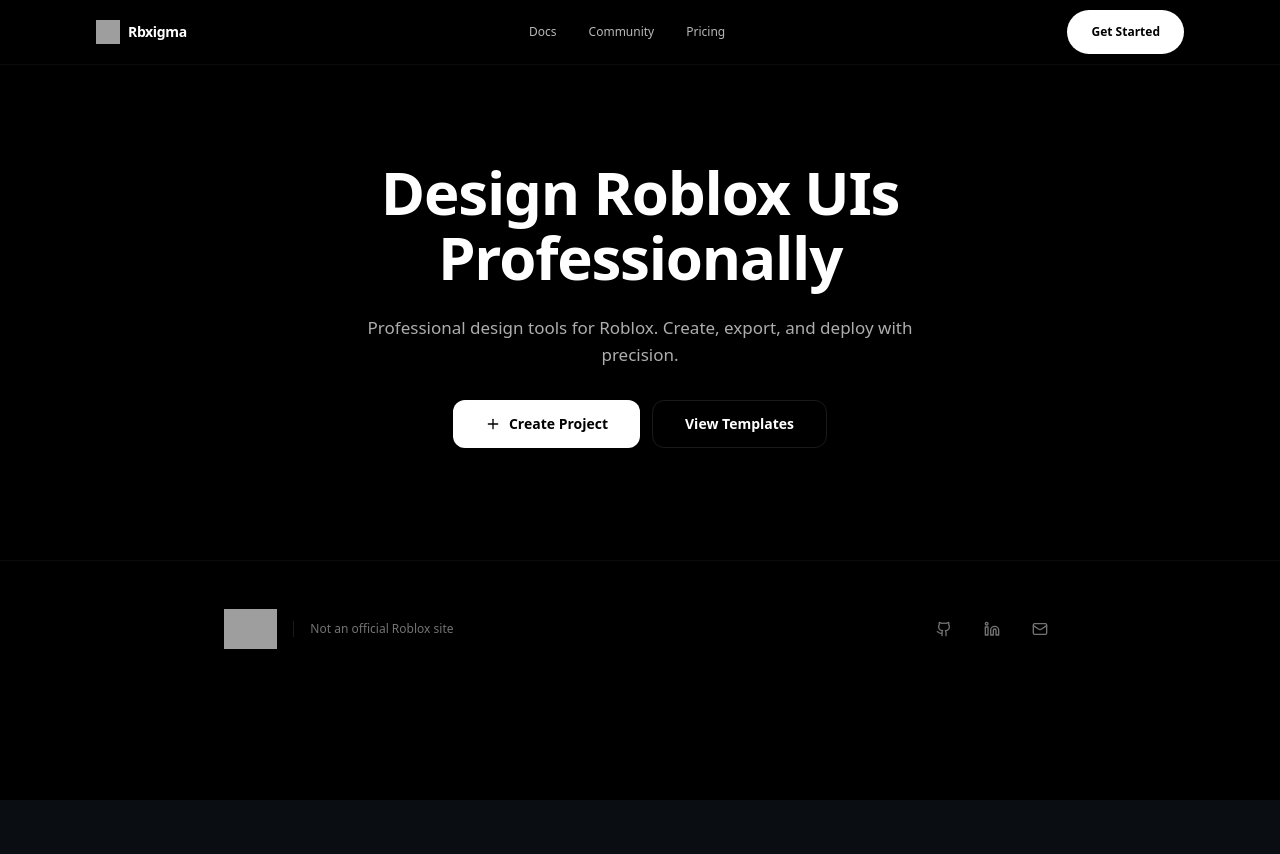
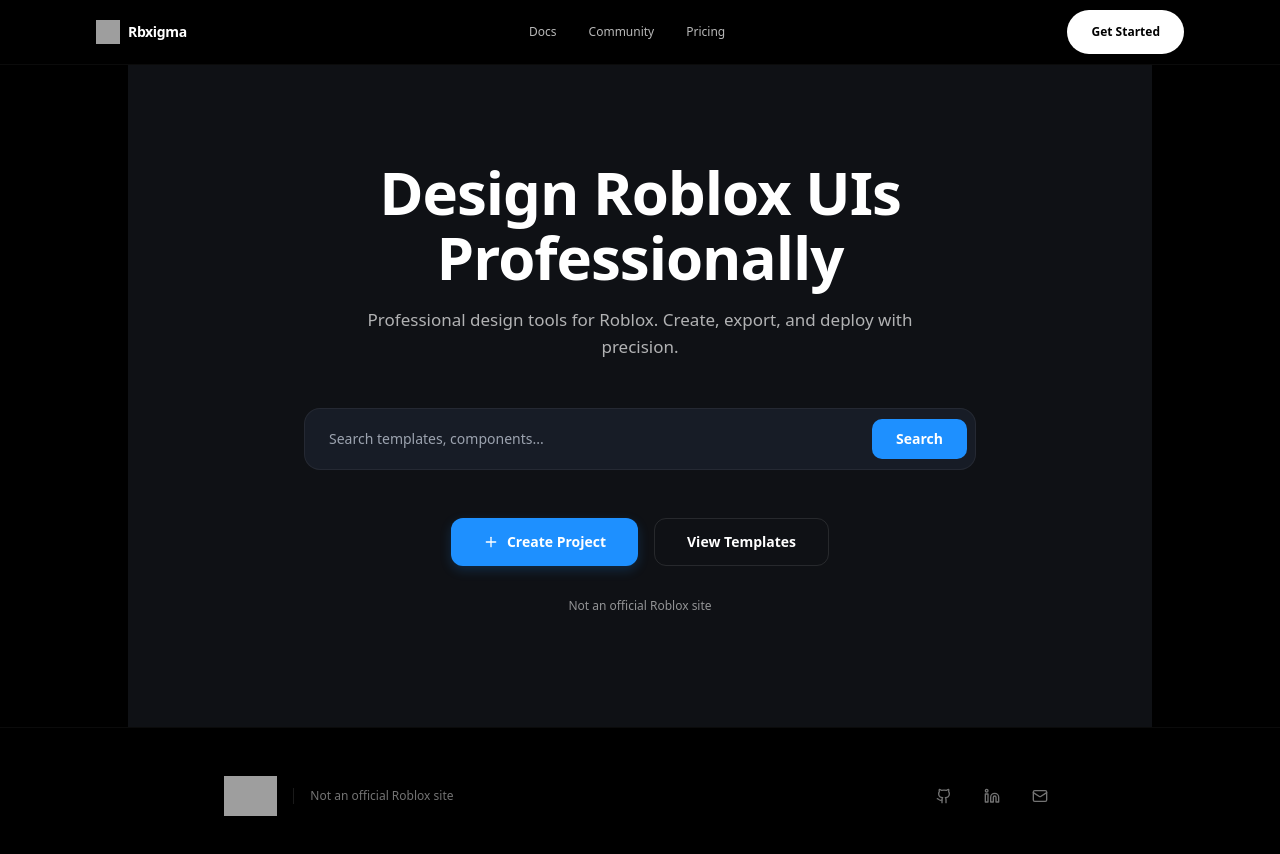
Before and after one commit to Robux-genefrddddd/rxdsddz, a React (Vite) app: page / in a window 1280 px wide. Shown: the top 854 px of the page. Before the commit the page ends 800 px from the top, so only its background shows below. Built offline with nearby package versions, Linux system fonts and the light colour scheme; grey boxes are pictures that could not be loaded.

Commit message:
Refactor hero - add gradient background, search block, blue accent buttons, move footer
cgen-70d2d726f4d94da88dcc7c9d97cf857c

```diff
--- a/client/pages/Index.tsx
+++ b/client/pages/Index.tsx
@@ -60,19 +60,31 @@ export default function Index() {
       </nav>
 
       {/* Main Content */}
-      <main className="pt-12">
+      <main className="pt-12 relative">
+        {/* Background gradient overlay */}
+        <div
+          className="absolute top-0 left-1/2 -translate-x-1/2 w-full h-96 pointer-events-none"
+          style={{
+            background: 'radial-gradient(circle at center top, rgba(255,255,255,0.06) 0%, transparent 70%)',
+            zIndex: 0
+          }}
+        />
+
         {/* Hero Section */}
-        <section className="max-w-5xl mx-auto px-8 py-28 text-center">
-          {/* H1 - Reduced size and cleaner */}
+        <section
+          className="max-w-5xl mx-auto px-8 py-28 text-center relative z-10"
+          style={{ backgroundColor: '#0F1115' }}
+        >
+          {/* H1 - Adjusted */}
           <h1
-            className="font-bold leading-tight tracking-tight mb-6"
+            className="font-bold leading-tight tracking-tight mb-4"
             style={{
               fontSize: '60px',
               fontWeight: 800,
               lineHeight: 1.08,
-              letterSpacing: '-0.02em',
+              letterSpacing: '-1px',
               maxWidth: '950px',
-              margin: '0 auto 24px'
+              margin: '0 auto 16px'
             }}
           >
             Design Roblox UIs
@@ -82,24 +94,55 @@ export default function Index() {
 
           {/* Subtitle - SaaS pro style */}
           <p
-            className="mb-8"
+            className="mb-12"
             style={{
               fontSize: '17px',
               color: 'rgba(255,255,255,0.68)',
               lineHeight: 1.6,
-              maxWidth: '600px',
-              margin: '0 auto 32px'
+              maxWidth: '620px',
+              margin: '0 auto 48px'
             }}
           >
             Professional design tools for Roblox. Create, export, and deploy with precision.
           </p>
 
+          {/* Search + CTA Block */}
+          <div
+            className="flex items-center gap-3 max-w-2xl mx-auto mb-12 p-2 rounded-2xl"
+            style={{
+              backgroundColor: '#171C26',
+              border: '1px solid rgba(255,255,255,0.06)'
+            }}
+          >
+            <input
+              type="text"
+              placeholder="Search templates, components..."
+              className="flex-1 bg-transparent text-sm text-white placeholder-opacity-50 px-4 py-3 outline-none"
+              style={{ color: 'rgba(255,255,255,0.68)' }}
+            />
+            <button
+              className="px-6 font-semibold text-sm text-white hover:opacity-90 transition-opacity flex-shrink-0"
+              style={{
+                height: '40px',
+                backgroundColor: '#1E90FF',
+                borderRadius: '10px'
+              }}
+            >
+              Search
+            </button>
+          </div>
+
           {/* CTA Buttons */}
-          <div className="flex flex-col sm:flex-row items-center justify-center gap-3">
+          <div className="flex flex-col sm:flex-row items-center justify-center gap-4">
             <Link
               to="/editor"
-              className="flex items-center justify-center gap-2 px-8 font-semibold text-sm text-black bg-white hover:bg-neutral-100 transition-colors"
-              style={{ height: '48px', borderRadius: '12px' }}
+              className="flex items-center justify-center gap-2 px-8 font-semibold text-sm text-white hover:opacity-90 transition-opacity"
+              style={{
+                height: '48px',
+                backgroundColor: '#1E90FF',
+                borderRadius: '12px',
+                boxShadow: '0 4px 12px rgba(30, 144, 255, 0.2)'
+              }}
             >
               <Plus className="w-4 h-4" />
               Create Project
@@ -117,8 +160,19 @@ export default function Index() {
               View Templates
             </button>
           </div>
+
+          {/* Disclaimer note */}
+          <p
+            className="mt-8 text-center"
+            style={{
+              fontSize: '12px',
+              color: 'rgba(255,255,255,0.55)',
+              lineHeight: 1.4
+            }}
+          >
+            Not an official Roblox site
+          </p>
         </section>
-
 
       </main>
 
```
